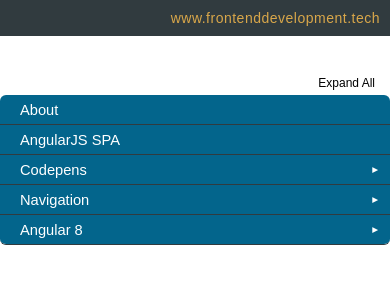
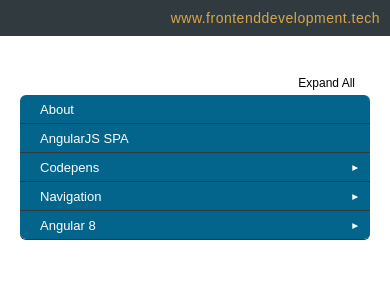
Before and after one commit to eastcoastdeveloper/Angular-Dynamic-Sidebar, an Angular app: page / in a window 390 px wide. Shown: the top 300 px of the page. Built offline with nearby package versions, Linux system fonts and the light colour scheme.

Commit message:
2 files modified

```diff
--- a/src/app/app.component.css
+++ b/src/app/app.component.css
@@ -9,3 +9,9 @@ p {
 #header {
   height: 50px;
 }
+
+@media screen and (max-width: 510px) {
+  #sidebar {
+    margin: 0 20px;
+  }
+}
--- a/src/app/sidebar/sidebar.component.scss
+++ b/src/app/sidebar/sidebar.component.scss
@@ -1,5 +1,5 @@
 #dynamic-sidebar {
-  font: normal 11pt sans-serif;
+  font: normal 13px sans-serif;
   box-sizing: border-box;
   position: relative;
   margin: 40px auto 0 auto;
```
